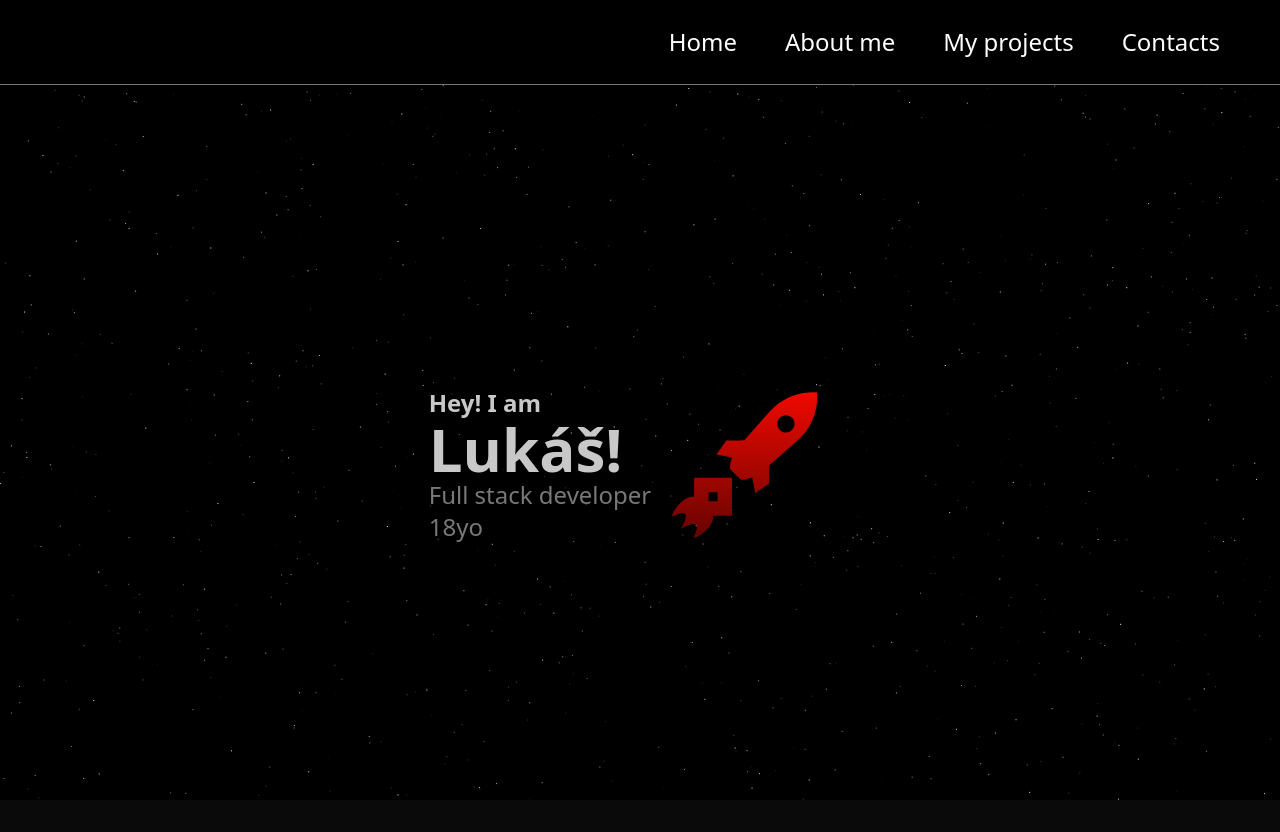
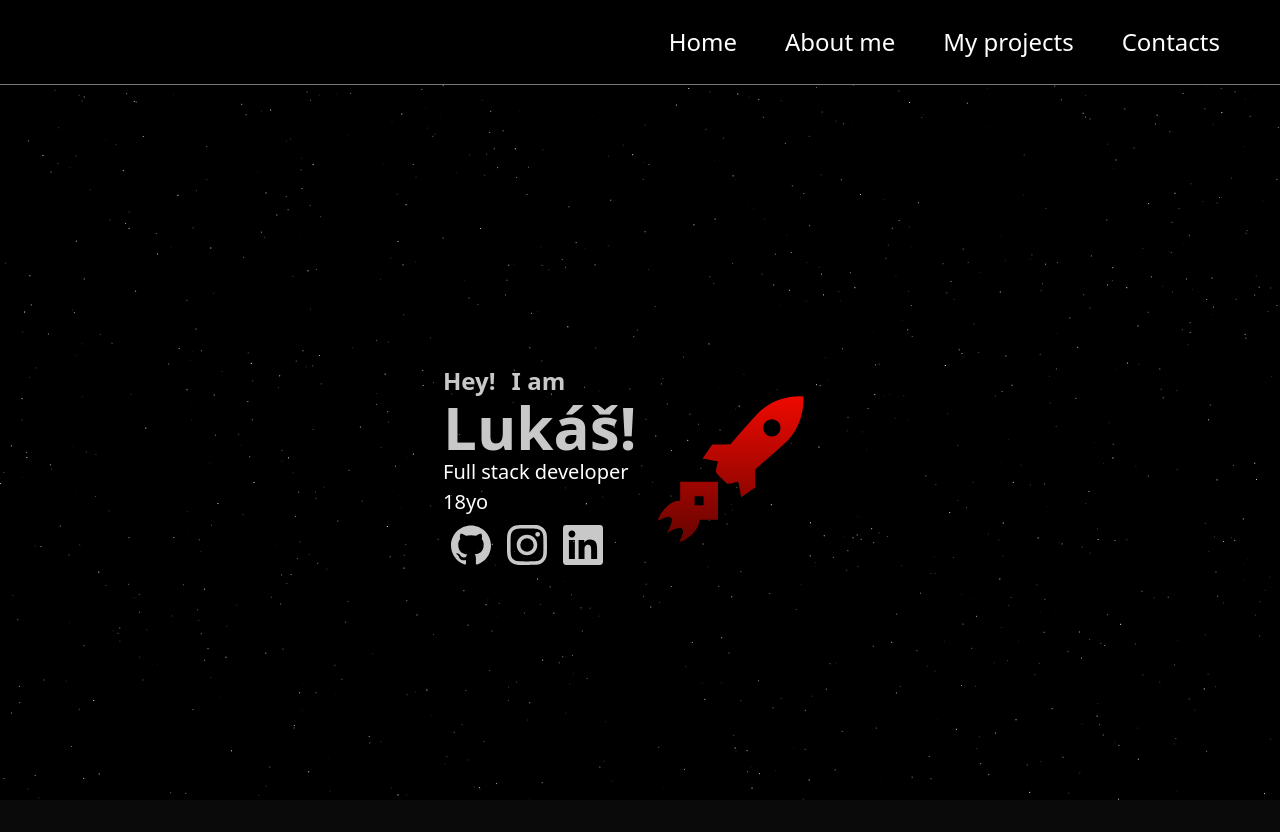
Before and after one commit to NightmarePog/nightmare-webpage, a React (Vite) app in the folder app/: page / in a window 1280 px wide. Shown: the top 832 px of the page. After the commit the page ends 800 px from the top, so only its background shows below. Built offline with nearby package versions, Linux system fonts and the light colour scheme.

Commit message:
finished main page

```diff
--- a/app/package.json
+++ b/app/package.json
@@ -23,6 +23,7 @@
     "react": "^19.0.0",
     "react-dom": "^19.0.0",
     "react-router-dom": "^7.5.0",
+    "simple-icons": "^15.11.0",
     "tailwind-merge": "^3.2.0",
     "tw-animate-css": "^1.2.5"
   },
--- a/app/src/components/ui/Description.tsx
+++ b/app/src/components/ui/Description.tsx
@@ -7,7 +7,7 @@ interface props {
 
 export function Description({ children }: props) {
   return (
-      <p className="text-primary-foreground text-2xl max-w-md">
+      <p className="text-secondary text-[20px] max-w-md">
         {children}
       </p>
   );
--- a/app/src/components/ui/Logo.tsx
+++ b/app/src/components/ui/Logo.tsx
@@ -1,12 +1,10 @@
-import { AspectRatio } from "@/components/ui/aspect-ratio"
-
 export function Logo() {
   return (
       <img
         src="NightmareLogo.svg"
         alt="Logo"
         loading="lazy"
-        className="h-50 w-50 object-fill dark:brightness-[0.2] dark:grayscale"
+        className="h-40 w-40 sm:h-50 sm:w-50 object-fill dark:brightness-[0.2] dark:grayscale"
       />
   )
 }
--- /dev/null
+++ b/app/src/components/ui/SocialLogo.tsx
@@ -0,0 +1,17 @@
+import { Social } from "@/constants/Socials"
+import React from "react"
+
+interface Props {
+  src: Social
+  className?: string
+  style?: React.CSSProperties
+}
+
+export function SocialLogo({ src, className = "", style }: Props) {
+  const Icon = src.icon
+  return (
+    <a href={src.link} target="_blank" rel="noopener noreferrer">
+      <Icon className={`h-10 w-10 m-2 ${className}`} style={style} />
+    </a>
+  )
+}
--- a/app/src/components/ui/pages/HomePage.tsx
+++ b/app/src/components/ui/pages/HomePage.tsx
@@ -1,19 +1,52 @@
+import socials from "@/constants/Socials"
 import { Description } from "../Description"
 import { Logo } from "../Logo"
 import { Subtitle } from "../Subtitle"
 import { Title } from "../Title"
+import { SocialLogo } from "../SocialLogo"
 
 function HomePage() {
   return (
-        <div className="flex items-center justify-center py-70 transition-transform duration-200"> {/*TODO*/}
-          <div>
-          <Subtitle>Hey! I am</Subtitle>
+    <>
+      <div className="flex items-center justify-center pt-70 mx-5">
+        <div>
+          <div className="animate-fade-in-up">
+          <Subtitle>Hey!<span className="inline-block w-4" />I am</Subtitle>
           <Title>Lukáš!</Title>
           <Description>Full stack developer</Description>
           <Description>18yo</Description>
           </div>
-          <Logo/>
+          <div className="flex">
+            {socials.map((item, index) => (
+              <SocialLogo
+              src={item}
+              className="animate-fade-in-up opacity-0"
+              style={{ animationDelay: `${0.3+index * 0.1}s` }}
+              />
+
+            ))}
+          </div>
         </div>
+        <Logo />
+      </div>
+
+      {/* fade in animation */}
+      <style>{`
+        @keyframes fade-in-up {
+          0% {
+            opacity: 0;
+            transform: scale(1.2) translateY(50px);
+          }
+          100% {
+            opacity: 1;
+            transform: scale(1) translateY(0);
+          }
+        }
+        .animate-fade-in-up {
+          animation: fade-in-up 0.6s ease-out forwards;
+        }
+      `}</style>
+    </>
   )
 }
 
--- /dev/null
+++ b/app/src/constants/Socials.ts
@@ -0,0 +1,27 @@
+import { SiGithub, SiInstagram, SiLinkedin } from "react-icons/si"
+
+export interface Social {
+    name: string,
+    link: string,
+    icon: React.ElementType
+}
+
+const socials: Social[] = [
+  {
+    name: "GitHub",
+    link: "https://github.com/NightmarePog",
+    icon: SiGithub,
+  },
+  {
+    name: "Instagram",
+    link: "https://www.instagram.com/nightmarepog/",
+    icon: SiInstagram,
+  },
+  {
+    name: "LinkedIn",
+    link: "https://www.linkedin.com/in/nightmarepog",
+    icon: SiLinkedin,
+  },
+]
+
+export default socials
```
Also changed, not shown: 2 other files (tests, documents, lock files or other folders).
